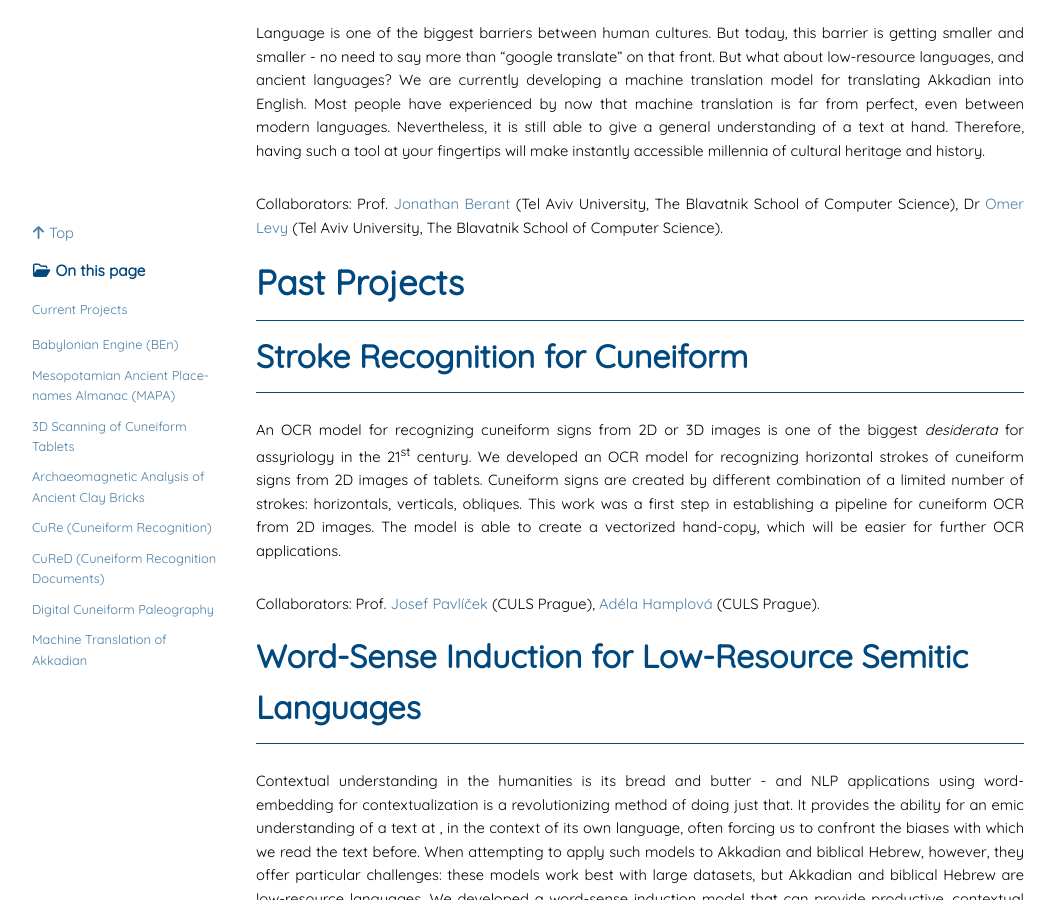
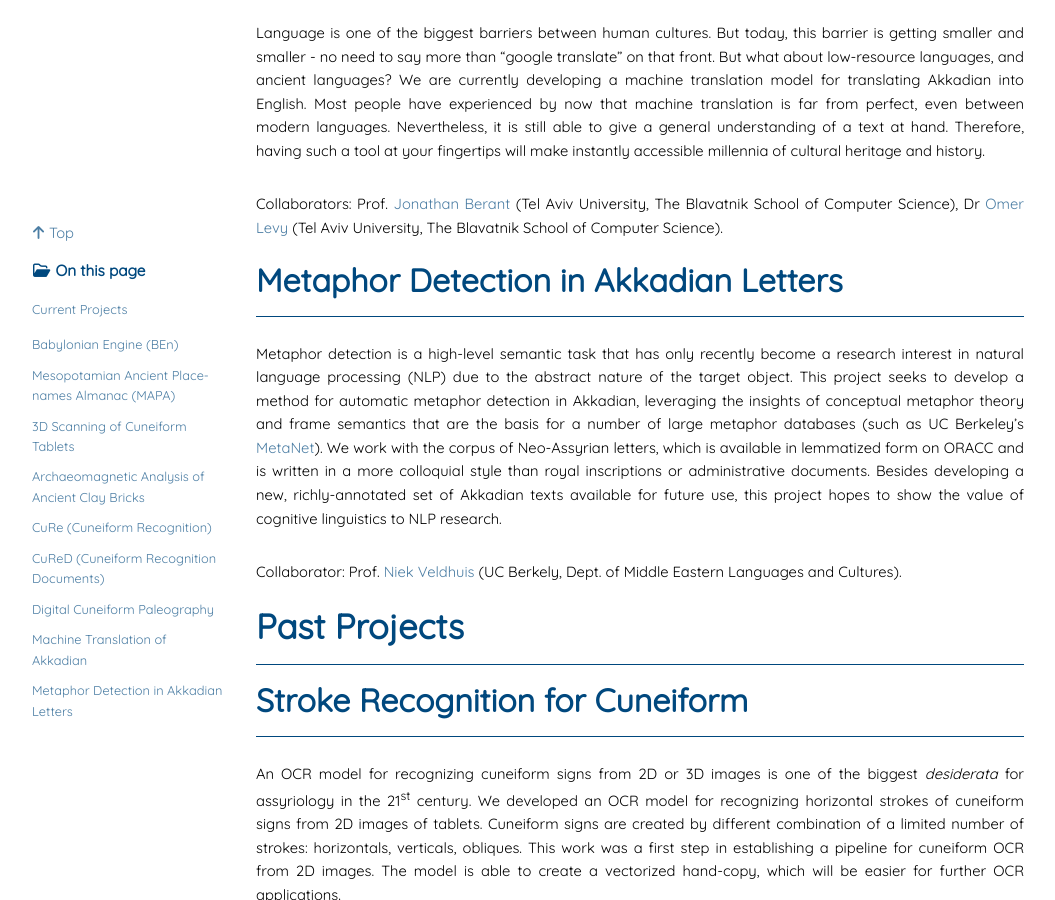
Before and after one commit to DigitalPasts/DigitalPasts.github.io, a Jekyll site: the page built from docs/projects.md, in a window 1280 px wide and 900 px high, scrolled down 2693 px. Shown: the whole window, without its empty margins (0-1055 px from the left). Built offline with Jekyll 4.4.1, drawn with Linux system fonts in a browser that asks for light colours; nearby versions of some CDN libraries.

Commit message:
Update projects.md

```diff
--- a/docs/projects.md
+++ b/docs/projects.md
@@ -62,6 +62,13 @@ Collaborators: Prof.
 <a href="https://scholar.google.com/citations?user=xCYHonIAAAAJ&hl=en" target="_blank">Jonathan Berant</a> (Tel Aviv University, The Blavatnik School of Computer Science), Dr
 <a href="https://scholar.google.co.il/citations?user=PZVd2h8AAAAJ&hl=en" target="_blank">Omer Levy</a> (Tel Aviv University, The Blavatnik School of Computer Science).
 
+### Metaphor Detection in Akkadian Letters
+
+Metaphor detection is a high-level semantic task that has only recently become a research interest in natural language processing (NLP) due to the abstract nature of the target object. This project seeks to develop a method for automatic metaphor detection in Akkadian, leveraging the insights of conceptual metaphor theory and frame semantics that are the basis for a number of large metaphor databases (such as UC Berkeley’s <a href="https://metanet.icsi.berkeley.edu/metanet/" target="_blank">MetaNet</a>). We work with the corpus of Neo-Assyrian letters, which is available in lemmatized form on ORACC and is written in a more colloquial style than royal inscriptions or administrative documents. Besides developing a new, richly-annotated set of Akkadian texts available for future use, this project hopes to show the value of cognitive linguistics to NLP research.
+
+Collaborator: Prof.
+<a href="https://github.com/niekveldhuis" target="_blank">Niek Veldhuis</a> (UC Berkely, Dept. of Middle Eastern Languages and Cultures).
+
 ## Past Projects
 
 ### Stroke Recognition for Cuneiform
```
